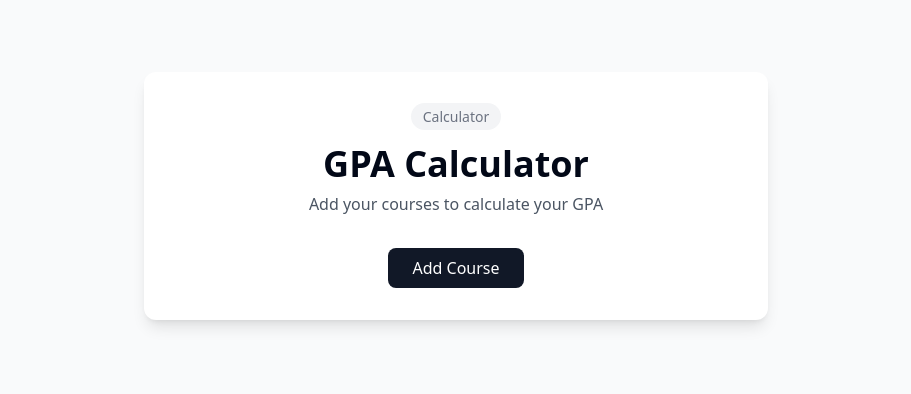
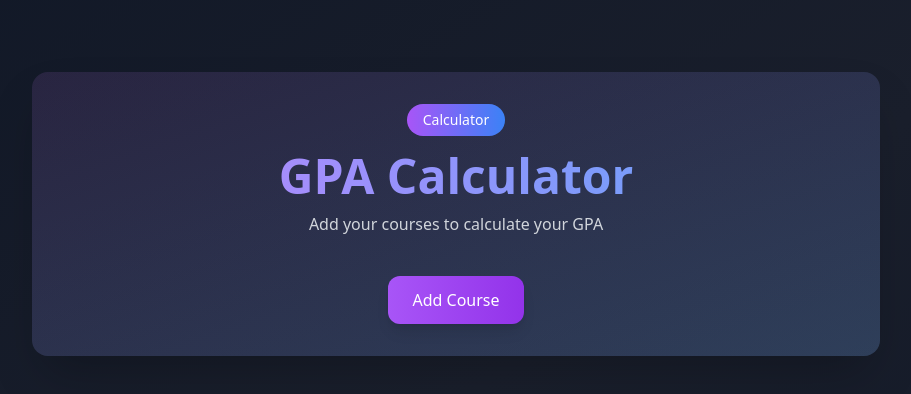
Before and after one commit to Jay-fri/gpa-garden, a React (Vite) app: page / in a window 1280 px wide. Shown: the top 394 px of the page, without its empty margins (184-1095 px from the left). Built offline with nearby package versions, Linux system fonts and the light colour scheme.

Commit message:
Update UI for modern design
Revamp the user interface to adopt a more modernized and futuristic aesthetic. This change aims to enhance the overall user experience and visual appeal of the application.
[skip gpt_engineer]

```diff
--- a/src/components/CourseEntry.tsx
+++ b/src/components/CourseEntry.tsx
@@ -37,22 +37,22 @@ const CourseEntry: React.FC<CourseEntryProps> = ({
       initial={{ opacity: 0, y: 20 }}
       animate={{ opacity: 1, y: 0 }}
       exit={{ opacity: 0, y: -20 }}
-      className="flex flex-col sm:flex-row gap-4 items-start sm:items-end mb-4 p-4 bg-white rounded-lg shadow-sm"
+      className="flex flex-col sm:flex-row gap-4 items-start sm:items-end mb-4 p-6 rounded-xl bg-gradient-to-br from-gray-900/50 to-gray-800/50 backdrop-blur-sm border border-gray-700/50 shadow-lg"
     >
       <div className="flex flex-col gap-2 w-full sm:w-auto">
-        <Label htmlFor={`courseCode-${id}`}>Course Code</Label>
+        <Label htmlFor={`courseCode-${id}`} className="text-gray-300">Course Code</Label>
         <Input
           id={`courseCode-${id}`}
           type="text"
           value={courseCode}
           onChange={(e) => onCourseCodeChange(id, e.target.value.toUpperCase())}
           placeholder="e.g., CSC101"
-          className="w-full sm:w-32 uppercase"
+          className="w-full sm:w-32 uppercase bg-gray-800/50 border-gray-700 text-gray-200 placeholder:text-gray-500 focus:ring-purple-500"
         />
       </div>
 
       <div className="flex flex-col gap-2 w-full sm:w-auto">
-        <Label htmlFor={`grade-${id}`}>Score (0-100)</Label>
+        <Label htmlFor={`grade-${id}`} className="text-gray-300">Score (0-100)</Label>
         <Input
           id={`grade-${id}`}
           type="number"
@@ -61,20 +61,20 @@ const CourseEntry: React.FC<CourseEntryProps> = ({
           value={grade || ''}
           onChange={(e) => onGradeChange(id, Number(e.target.value))}
           placeholder="Score"
-          className="w-full sm:w-32"
+          className="w-full sm:w-32 bg-gray-800/50 border-gray-700 text-gray-200 placeholder:text-gray-500 focus:ring-purple-500"
         />
       </div>
 
       <div className="flex flex-col gap-2 w-full sm:w-auto">
-        <Label htmlFor={`credits-${id}`}>Course Units</Label>
+        <Label htmlFor={`credits-${id}`} className="text-gray-300">Course Units</Label>
         <Select
           value={credits.toString()}
           onValueChange={(value) => onCreditsChange(id, Number(value))}
         >
-          <SelectTrigger className="w-full sm:w-24">
+          <SelectTrigger className="w-full sm:w-24 bg-gray-800/50 border-gray-700 text-gray-200">
             <SelectValue placeholder="Units" />
           </SelectTrigger>
-          <SelectContent>
+          <SelectContent className="bg-gray-800 border-gray-700">
             <SelectItem value="1">1</SelectItem>
             <SelectItem value="2">2</SelectItem>
             <SelectItem value="3">3</SelectItem>
@@ -87,7 +87,7 @@ const CourseEntry: React.FC<CourseEntryProps> = ({
 
       <button
         onClick={() => onRemove(id)}
-        className="p-2 text-red-500 hover:text-red-700 transition-colors w-full sm:w-auto mt-4 sm:mt-0"
+        className="p-2 text-red-400 hover:text-red-300 transition-colors w-full sm:w-auto mt-4 sm:mt-0 hover:scale-110 duration-200"
       >
         Remove
       </button>
--- a/src/components/GpaCalculator.tsx
+++ b/src/components/GpaCalculator.tsx
@@ -113,18 +113,22 @@ const GpaCalculator: React.FC = () => {
   const classification = getClassification(gpa);
 
   return (
-    <div className="w-full max-w-2xl mx-auto p-4 sm:p-6">
+    <div className="w-full max-w-4xl mx-auto p-4 sm:p-6">
       <motion.div
         initial={{ opacity: 0, y: 20 }}
         animate={{ opacity: 1, y: 0 }}
-        className="bg-white rounded-xl shadow-lg p-4 sm:p-8"
+        className="relative bg-gradient-to-br from-[#1A1F2C] to-[#2D3748] rounded-2xl shadow-2xl p-6 sm:p-8 overflow-hidden"
       >
-        <div className="text-center mb-8">
-          <span className="text-sm font-medium text-gray-500 bg-gray-100 px-3 py-1 rounded-full">
+        <div className="absolute inset-0 bg-gradient-to-br from-purple-500/10 to-blue-500/10 pointer-events-none" />
+
+        <div className="relative text-center mb-10">
+          <span className="inline-block px-4 py-1.5 bg-gradient-to-r from-purple-500 to-blue-500 text-white text-sm font-medium rounded-full mb-4">
             Calculator
           </span>
-          <h1 className="text-3xl sm:text-4xl font-bold mt-4 mb-2">GPA Calculator</h1>
-          <p className="text-gray-600">Add your courses to calculate your GPA</p>
+          <h1 className="text-4xl sm:text-5xl font-bold mb-3 bg-clip-text text-transparent bg-gradient-to-r from-purple-400 to-blue-400">
+            GPA Calculator
+          </h1>
+          <p className="text-gray-300">Add your courses to calculate your GPA</p>
         </div>
 
         <AnimatePresence>
@@ -140,10 +144,10 @@ const GpaCalculator: React.FC = () => {
           ))}
         </AnimatePresence>
 
-        <div className="flex flex-col sm:flex-row gap-4 justify-center mt-6">
+        <div className="flex flex-col sm:flex-row gap-4 justify-center mt-8">
           <button
             onClick={addCourse}
-            className="px-6 py-2 bg-gray-900 text-white rounded-lg hover:bg-gray-800 transition-colors w-full sm:w-auto"
+            className="px-6 py-3 bg-gradient-to-r from-purple-500 to-purple-600 text-white rounded-xl hover:from-purple-600 hover:to-purple-700 transition-all duration-300 transform hover:scale-105 shadow-lg hover:shadow-purple-500/25 w-full sm:w-auto"
           >
             Add Course
           </button>
@@ -151,13 +155,13 @@ const GpaCalculator: React.FC = () => {
             <>
               <button
                 onClick={handleCalculateGPA}
-                className="px-6 py-2 bg-blue-600 text-white rounded-lg hover:bg-blue-700 transition-colors w-full sm:w-auto"
+                className="px-6 py-3 bg-gradient-to-r from-blue-500 to-blue-600 text-white rounded-xl hover:from-blue-600 hover:to-blue-700 transition-all duration-300 transform hover:scale-105 shadow-lg hover:shadow-blue-500/25 w-full sm:w-auto"
               >
                 Calculate GPA
               </button>
               <button
                 onClick={clearAll}
-                className="px-6 py-2 bg-red-500 text-white rounded-lg hover:bg-red-600 transition-colors w-full sm:w-auto"
+                className="px-6 py-3 bg-gradient-to-r from-red-500 to-red-600 text-white rounded-xl hover:from-red-600 hover:to-red-700 transition-all duration-300 transform hover:scale-105 shadow-lg hover:shadow-red-500/25 w-full sm:w-auto"
               >
                 Clear All
               </button>
@@ -170,11 +174,15 @@ const GpaCalculator: React.FC = () => {
             ref={resultRef}
             initial={{ opacity: 0, scale: 0.9 }}
             animate={{ opacity: 1, scale: 1 }}
-            className="mt-8 text-center"
+            className="mt-12 text-center bg-gradient-to-br from-gray-900/50 to-gray-800/50 rounded-2xl p-8 backdrop-blur-sm border border-gray-700/50"
           >
-            <div className="text-5xl sm:text-6xl font-bold">{gpa}</div>
-            <div className="text-gray-500 mt-2">Cumulative GPA</div>
-            <div className="text-lg sm:text-xl font-semibold mt-4 text-blue-600">{classification}</div>
+            <div className="text-7xl sm:text-8xl font-bold bg-clip-text text-transparent bg-gradient-to-r from-purple-400 to-blue-400">
+              {gpa}
+            </div>
+            <div className="text-gray-400 mt-2 text-lg">Cumulative GPA</div>
+            <div className="text-xl sm:text-2xl font-semibold mt-4 bg-clip-text text-transparent bg-gradient-to-r from-blue-400 to-purple-400">
+              {classification}
+            </div>
           </motion.div>
         )}
       </motion.div>
--- a/src/pages/Index.tsx
+++ b/src/pages/Index.tsx
@@ -2,7 +2,7 @@ import GpaCalculator from '@/components/GpaCalculator';
 
 const Index = () => {
   return (
-    <div className="min-h-screen bg-gray-50 py-12">
+    <div className="min-h-screen bg-gradient-to-br from-gray-900 via-[#1A1F2C] to-gray-900 py-12">
       <GpaCalculator />
     </div>
   );
```
